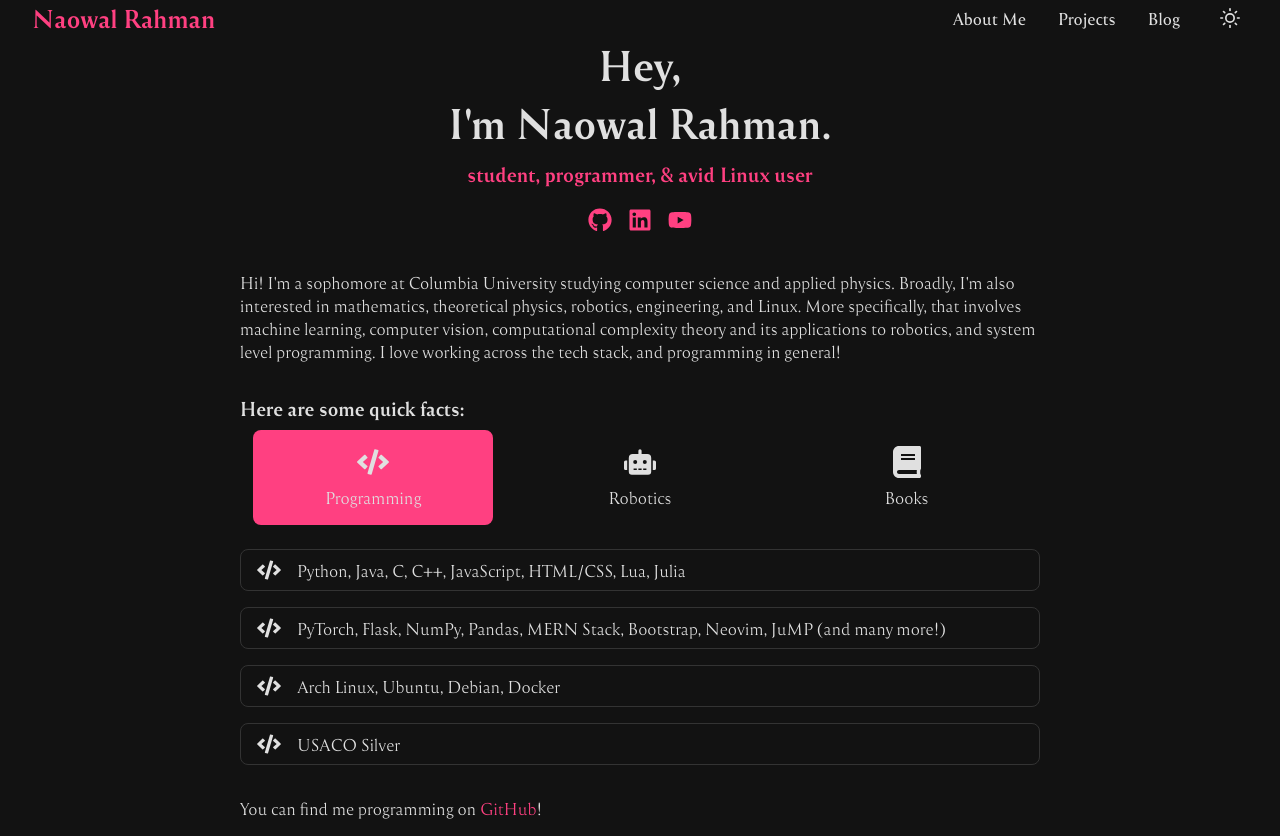
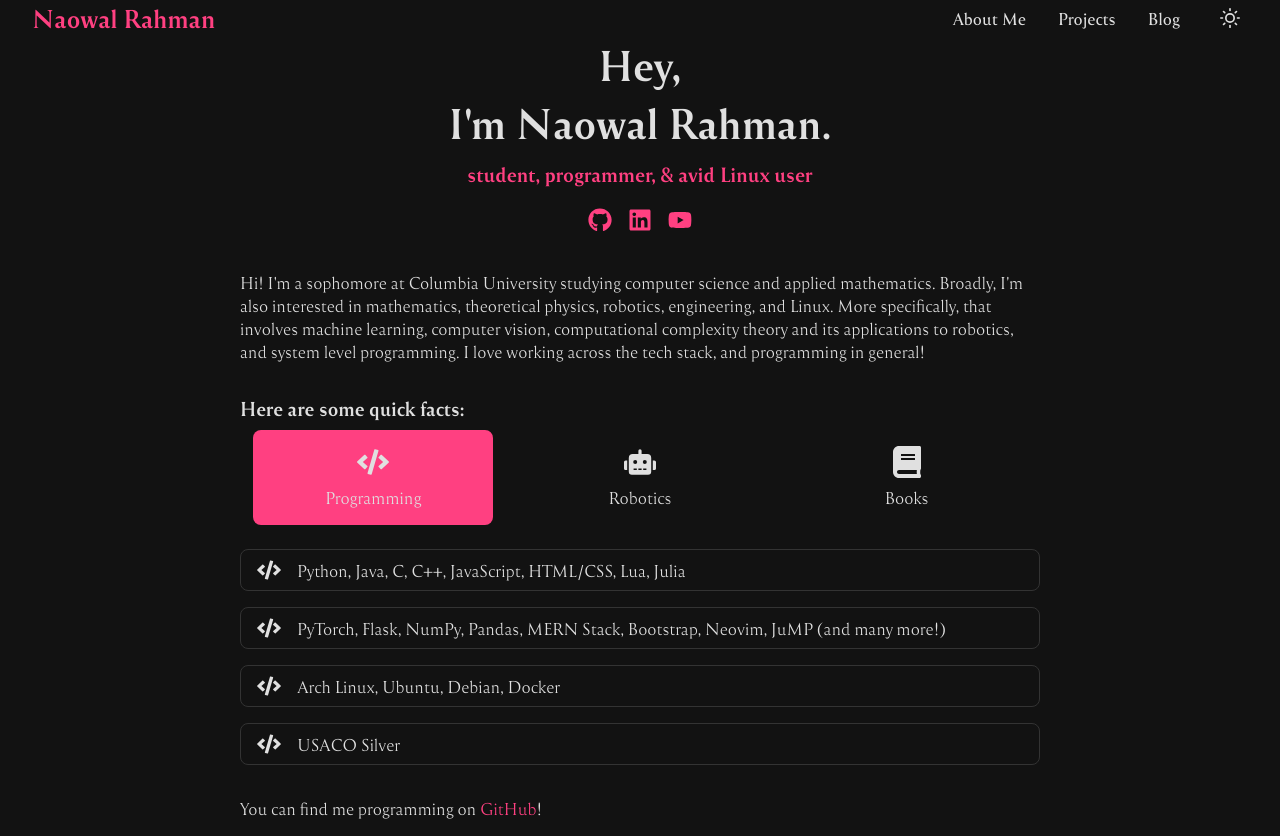
Before and after one commit to naowalrahman/naowalrahman.github.io, a React (Vite) app: page /#/ in a window 1280 px wide. Built offline with nearby package versions, Linux system fonts and the light colour scheme.

Commit message:
i'm minoring in applied math :)

```diff
--- a/src/pages/Home.jsx
+++ b/src/pages/Home.jsx
@@ -66,7 +66,7 @@ export default function Home() {
                     transition={{ delay: 2.0 }}
                 >
                     <p>
-                        Hi! I'm a sophomore at Columbia University studying computer science and applied physics.
+                        Hi! I'm a sophomore at Columbia University studying computer science and applied mathematics.
                         Broadly, I'm also interested in mathematics, theoretical physics, robotics, engineering, and
                         Linux. More specifically, that involves machine learning, computer vision, computational
                         complexity theory and its applications to robotics, and system level programming. I love working
```
